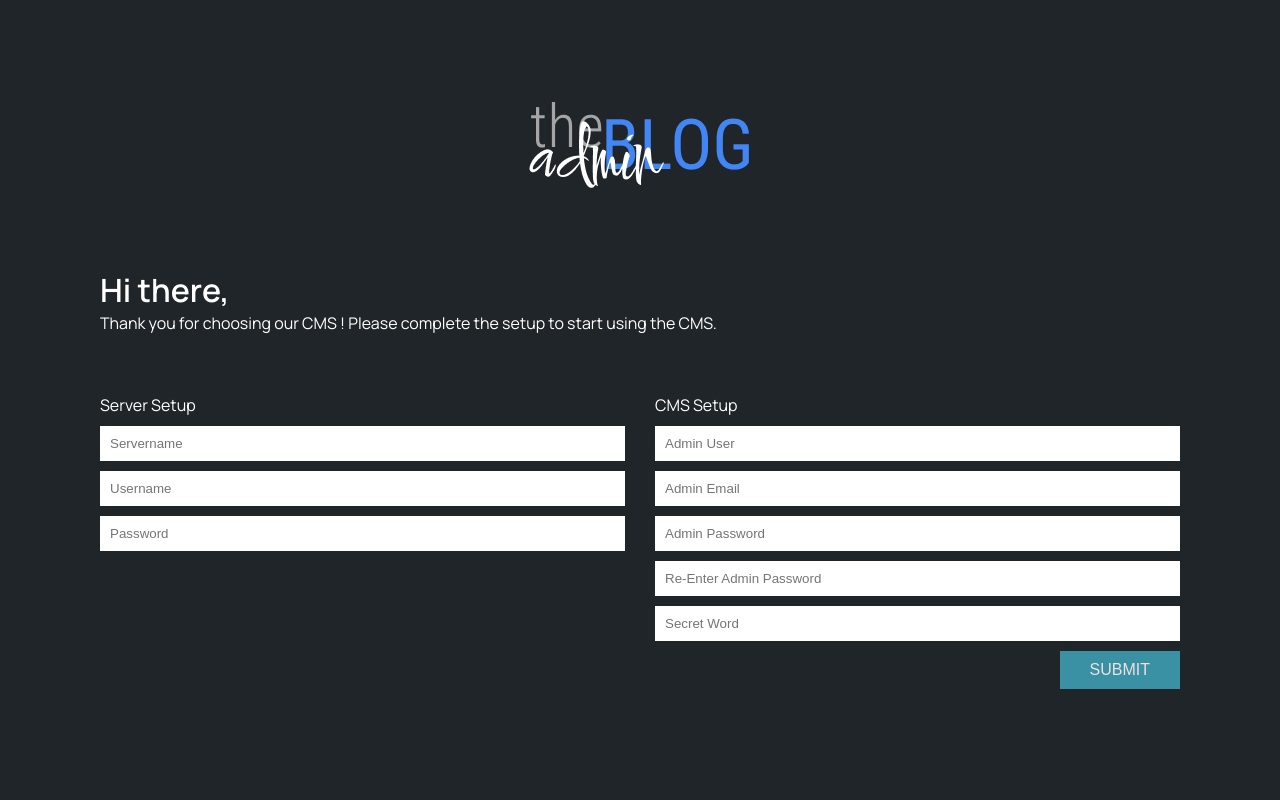
After one commit to claudiugubernu/The-K-Blog, a PHP site: page /setup-cms.php in a window 1280 px wide. The commit adds this page. Run offline with PHP 8.4, Linux system fonts and the light colour scheme; data that the repository does not hold is empty.

Commit message:
added setup-cms.php for a complete setup process

```diff
--- a/index.php
+++ b/index.php
@@ -12,6 +12,7 @@ $posts = $db_posts->fetch_all();
 ?>
 
 <?php include('header.php'); ?>
+<?php include('navbar.php'); ?>
 
 <div id="content" class="archive-wrapper site-width mv-50 m-mv-40">
     <div class="post-grid grid">
--- /dev/null
+++ b/setup-cms.php
@@ -0,0 +1,70 @@
+<?php
+
+if(isset($_POST['servername']) && isset($_POST['username']) && isset($_POST['password']) && isset($_POST['admin_user']) && isset($_POST['admin_email']) && isset($_POST['admin_password']) && isset($_POST['admin_password_2']) && isset($_POST['secret_word']) ) {
+    $servername = $_POST['servername'];
+    $username = $_POST['username'];
+    $password = $_POST['password'];
+
+    $admin_user = $_POST['admin_user'];
+    $admin_email = $_POST['admin_email'];
+    $admin_password = md5($_POST['admin_password']);
+    $admin_password_2 = $_POST['admin_password_2'];
+    $secret_word = $_POST['secret_word'];
+
+    if (empty($servername) or empty($username) or empty($password) or empty($admin_user) or empty($admin_email) or empty($admin_password) or empty($admin_password_2) or empty($secret_word)) {
+        $error = 'All fields are required';
+    } else {
+        include_once('./includes/setup-cms.php');
+    }
+}
+
+?>
+
+<!DOCTYPE html>
+<html lang="en">
+    <head>
+        <meta charset="UTF-8">
+        <meta http-equiv="X-UA-Compatible" content="IE=edge">
+        <meta name="viewport" content="width=device-width, initial-scale=1.0">
+        <title>Setup CMS</title>
+        <link rel="shortcut icon" type="image/x-icon" href="./admin/<?php echo $cms_settings[0]['site_icon'] ?>"/>
+        <link rel="stylesheet" href="static/app.css" />
+    </head>
+        <body>
+            <div class="admin-bg-secondary">
+                <div class="setup-cms site-width flex flex-column justify-center align-items-center m-auto">
+                    <a href="index.php">
+                        <img src="../assets/img/Logo1 Admin.png" alt="Site logo"/>
+                    </a>
+
+                    <div class="setup-instructions site-width c-white mv-50">
+                        <h1>Hi there,</h1>
+                        <p>Thank you for choosing our CMS ! Please complete the setup to start using the CMS.</p>
+                    </div>
+                    <?php if (isset($error)) { ?>
+                        <div class="error mv-10">
+                            <p><?php echo $error ?></p>
+                        </div>
+                    <?php } ?>
+                    <form action="setup-cms.php" method="post" class="site-width mt-10 mb-30 flex gap-30 c-white">
+                        <div class="flex flex-column w-100">
+                            <p class="mb-10">Server Setup</p>
+                            <input type="text" class="mb-10 p-10" name="servername" placeholder="Servername">
+                            <input type="text" class="mb-10 p-10" name="username" placeholder="Username">
+                            <input type="password" class="mb-10 p-10" name="password" placeholder="Password">
+                        </div>
+                        <div class="flex flex-column w-100">
+                            <p class="mb-10">CMS Setup</p>
+                            <input type="text" class="mb-10 p-10" name="admin_user" placeholder="Admin User">
+                            <input type="email" class="mb-10 p-10" name="admin_email" placeholder="Admin Email">
+                            <input type="password" id="new-password" class="mb-10 p-10" name="admin_password" placeholder="Admin Password">
+                            <input type="password" id="repeat-new-password" class="mb-10 p-10" name="admin_password_2" placeholder="Re-Enter Admin Password">
+                            <input type="text" name="secret_word" class="mb-10 p-10" placeholder="Secret Word" />
+                            <input type="submit" class="mb-10 green-btn align-self-end" value="Submit">
+                        </div>
+                    </form>
+                </div>
+            </div>
+        <script src="static/app.js"></script>
+    </body>
+</html>
--- a/single.php
+++ b/single.php
@@ -14,6 +14,7 @@ if (isset($_GET['id'])) {
 ?>
 
 <?php include('header.php'); ?>
+<?php include('navbar.php'); ?>
 
 <div id="content" class="single-post-wrapper mb-50">
     <div class="post-banner relative">
--- a/styles/app.scss
+++ b/styles/app.scss
@@ -11,6 +11,7 @@
 
 /*Pages*/
 @import "pages/single";
+@import "pages/setup-cms";
 
 /*Admin Components*/
 @import "../admin/admin-style/sign-in";
--- /dev/null
+++ b/styles/pages/_setup-cms.scss
@@ -0,0 +1,4 @@
+.setup-cms {
+    width: 100%;
+    height: 100vh;
+}
```
Also changed, not shown: header.php (+0 -13 lines), includes/connection.php (+10 -2 lines), includes/setup-cms.php (added, +53 -0 lines), navbar.php (added, +13 -0 lines), static/app.css, 1 other file.
